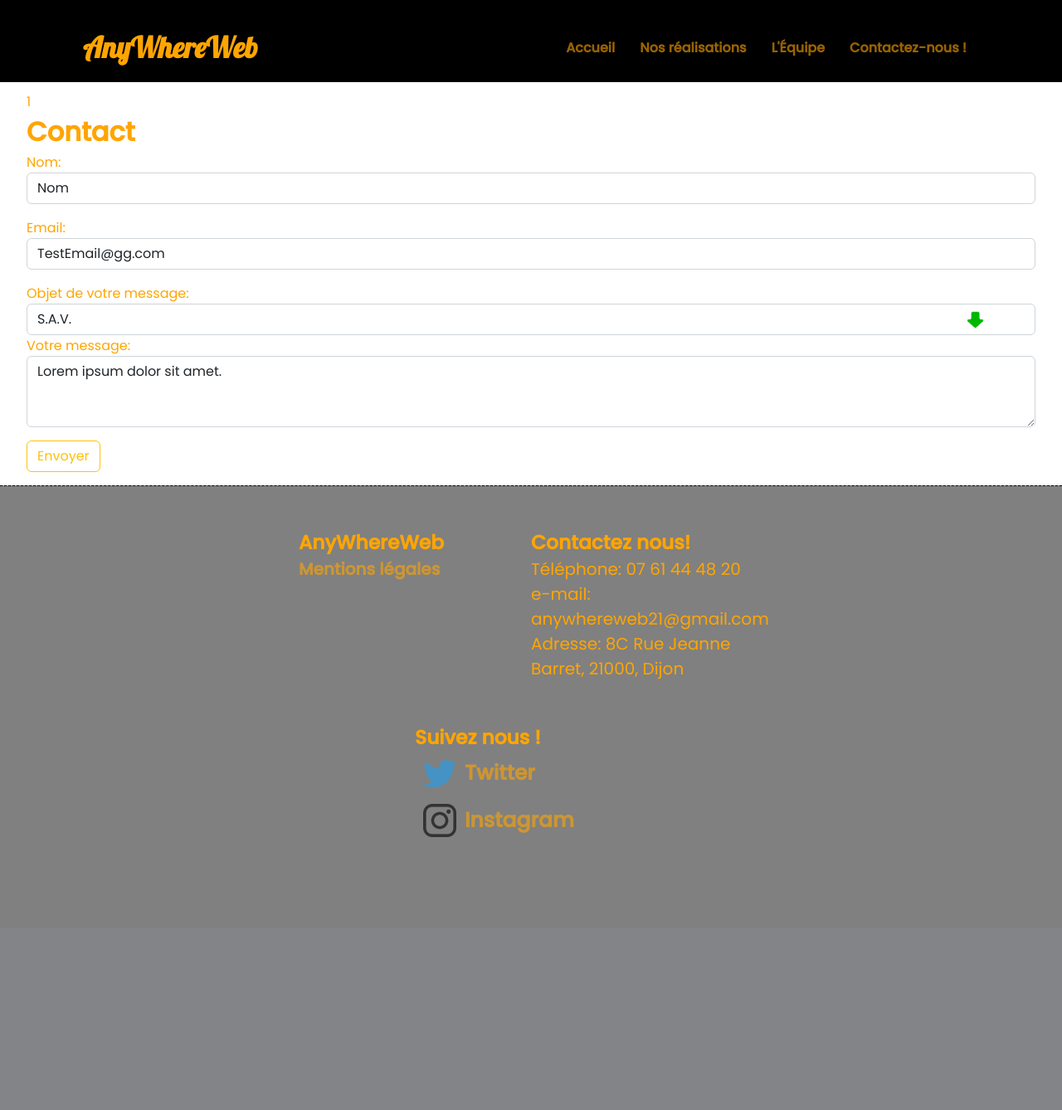
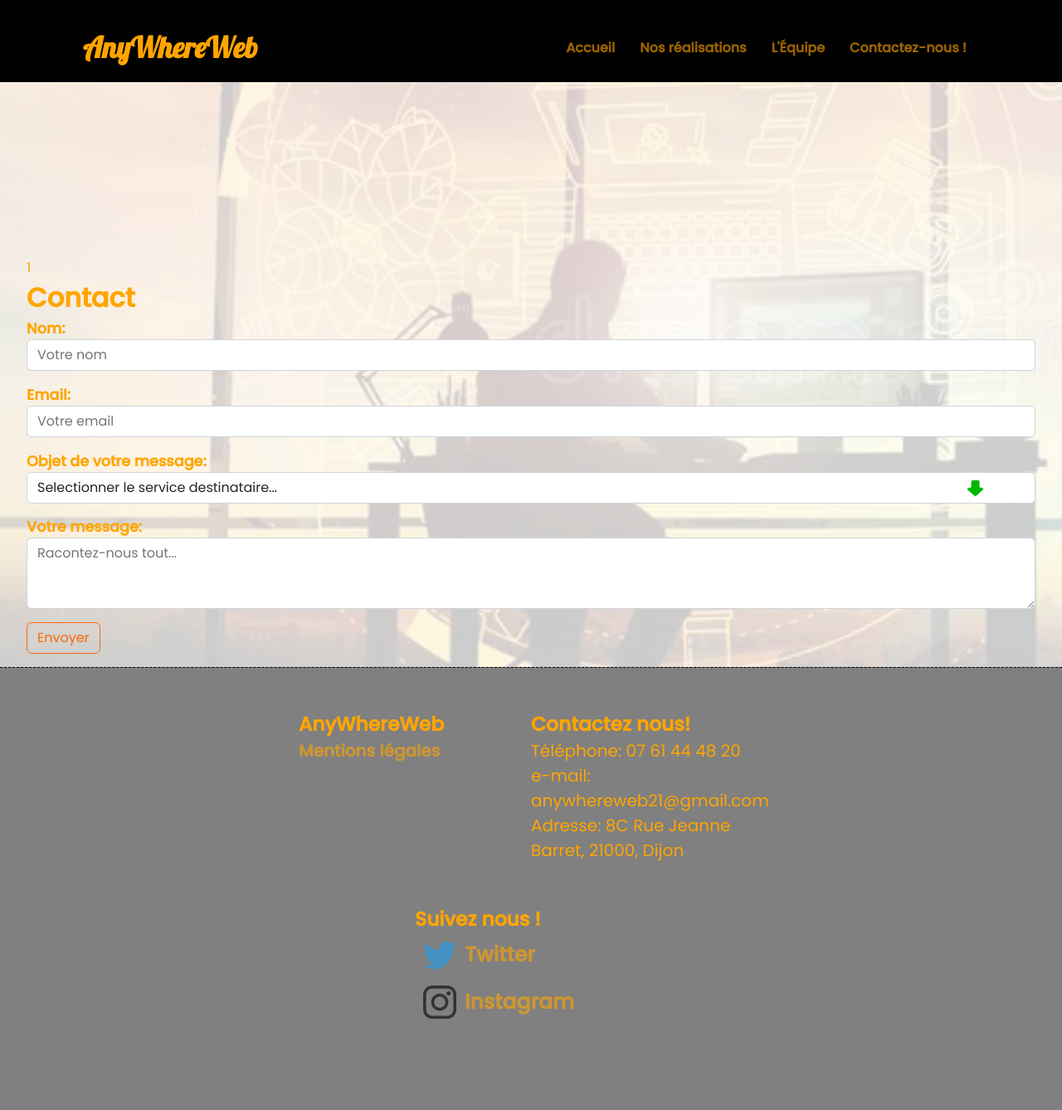
Before and after one commit to GregMagnin/AnyWhereWeb_, a PHP site: page /AWW/page/contact/ in a window 1280 px wide. Shown: the whole page at 83% size. Before the commit the page ends 1009 px from the top, so only its background shows below. Run offline with PHP 8.4, Linux system fonts and the light colour scheme; the visitor is signed in with stand-in values (Sample User, id 1).

Commit message:
Form with bcg image

```diff
--- a/assets/css/contact.css
+++ b/assets/css/contact.css
@@ -3,8 +3,37 @@
   margin: 10px auto;
 }
 
+
+.hero .background-image-contact {
+  position: absolute;
+  top: 0;
+  left: 0;
+  width: 100%;
+  height: 150%;
+  background-size: cover;
+  /* background-color: #2196F3; */
+  z-index: -1;
+  opacity: 0.2;
+}
+
+.mt10 {
+  margin-top: 15px;
+}
+
 .mt110 {
-  margin-top: 110px;
+  margin-top: -450px;
+}
+
+@media (min-width: 613px) {
+  .mt110 {
+    margin-top: -470px;
+  }
+}
+
+@media (min-width: 801px) {
+  .mt110 {
+    margin-top: -500px;
+  }
 }
 
 .bold {
@@ -28,13 +57,13 @@
 }
 
 select option[value="0"] {
-  background: #f5db48;
+  background: rgb(253, 104, 5);
   color: white;
   display: none;
 }
 
 .btn {
-  color: rgb(234, 250, 14);
+  color: rgb(253, 104, 5);
   --bs-btn-padding-x: 0.75rem;
   --bs-btn-padding-y: 0.375rem;
   --bs-btn-font-family: ;
@@ -70,17 +99,17 @@ select option[value="0"] {
 }
 
 .btn-outline-warning {
-  --bs-btn-color: #ffc107;
-  --bs-btn-border-color: #ffc107;
+  --bs-btn-color: rgb(253, 104, 5);
+  --bs-btn-border-color: rgb(253, 104, 5);
   --bs-btn-hover-color: #000;
-  --bs-btn-hover-bg: #ffc107;
-  --bs-btn-hover-border-color: #ffc107;
+  --bs-btn-hover-bg: rgb(253, 104, 5);
+  --bs-btn-hover-border-color: rgb(253, 104, 5);
   --bs-btn-focus-shadow-rgb: 255, 193, 7;
   --bs-btn-active-color: #000;
-  --bs-btn-active-bg: #ffc107;
-  --bs-btn-active-border-color: #ffc107;
+  --bs-btn-active-bg: rgb(253, 104, 5);
+  --bs-btn-active-border-color: rgb(253, 104, 5);
   --bs-btn-active-shadow: inset 0 3px 5px rgba(0, 0, 0, 0.125);
-  --bs-btn-disabled-color: #ffc107;
+  --bs-btn-disabled-color: rgb(253, 104, 5);
   --bs-btn-disabled-bg: transparent;
   --bs-gradient: none
 }
@@ -96,6 +125,10 @@ select option[value="0"] {
 }
 
 .form-label {
+  font-size: 1.1em;
+  color: orange;
+  font-weight: bold;
+  margin-top: 100rem;
   margin-bottom: .5rem
 }
 
--- a/page/contact/form.php
+++ b/page/contact/form.php
@@ -1,3 +1,7 @@
+<section class="hero">
+  <div class="background-image-contact" style="background-image:url(../../assets/image/carousel_2.jpg);"></div>
+</section>
+
 <div class="container-form">
   <div class="mt110">
     <p><?php echo $_SESSION['result'] ?? null;
@@ -8,12 +12,12 @@
 
     <div class="mb-3">
       <label for="field-username" class="form-label">Nom: </label>
-      <input type="text" name="username" id="field-username" placeholder="Votre nom" value="Nom" class="form-control">
+      <input type="text" name="username" id="field-username" placeholder="Votre nom" class="form-control">
     </div>
 
     <div class="mb-3">
       <label for="field-email" class="form-label">Email: </label>
-      <input type="email" name="email" id="field-email" required placeholder="Votre email" value="TestEmail@gg.com" class="form-control validate">
+      <input type="email" name="email" id="field-email" required placeholder="Votre email" class="form-control validate">
     </div>
 
     <div class="mb-3">
@@ -21,15 +25,20 @@
         <label for="sel1" class="form-label">Objet de votre message:</label>
         <div class="mystyle"><span class="myarrow"></span>
           <select class="form-control" id="obj" name="object">
-            <option value=0>Selectionner le service destinataire...</option>
+            <option value=0 selected>Selectionner le service destinataire...</option>
             <option value="1">Service commercial</option>
             <option value="2">Question Technique</option>
             <option value="3">Proposition</option>
-            <option value="4" selected>S.A.V.</option>
+            <option value="4">S.A.V.</option>
           </select>
         </div>
       </div>
-      <div class="mb-3"><label for="field-message" class="form-label">Votre message: </label><textarea placeholder="Racontez-nous tout..." name="message" id="field-object" rows="3" class="form-control">Lorem ipsum dolor sit amet.</textarea></div>
+
+      <div class="mb-3 mt10">
+        <label for="field-message" class="form-label">Votre message:</label>
+          <textarea placeholder="Racontez-nous tout..." name="message" id="field-object" rows="3" class="form-control"></textarea>
+      </div>
+
       <div class="mb-5"><input type="submit" value="Envoyer" class="btn btn-outline-warning bold"></div>
     </div>
   </form>
```
